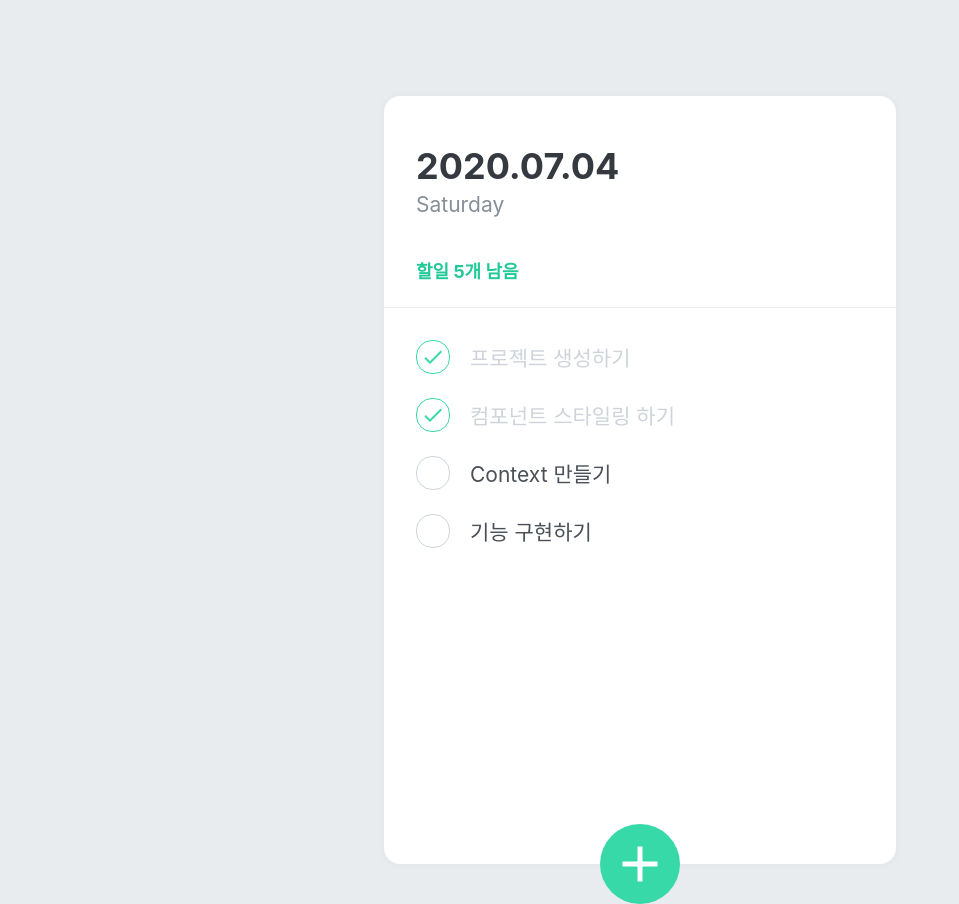
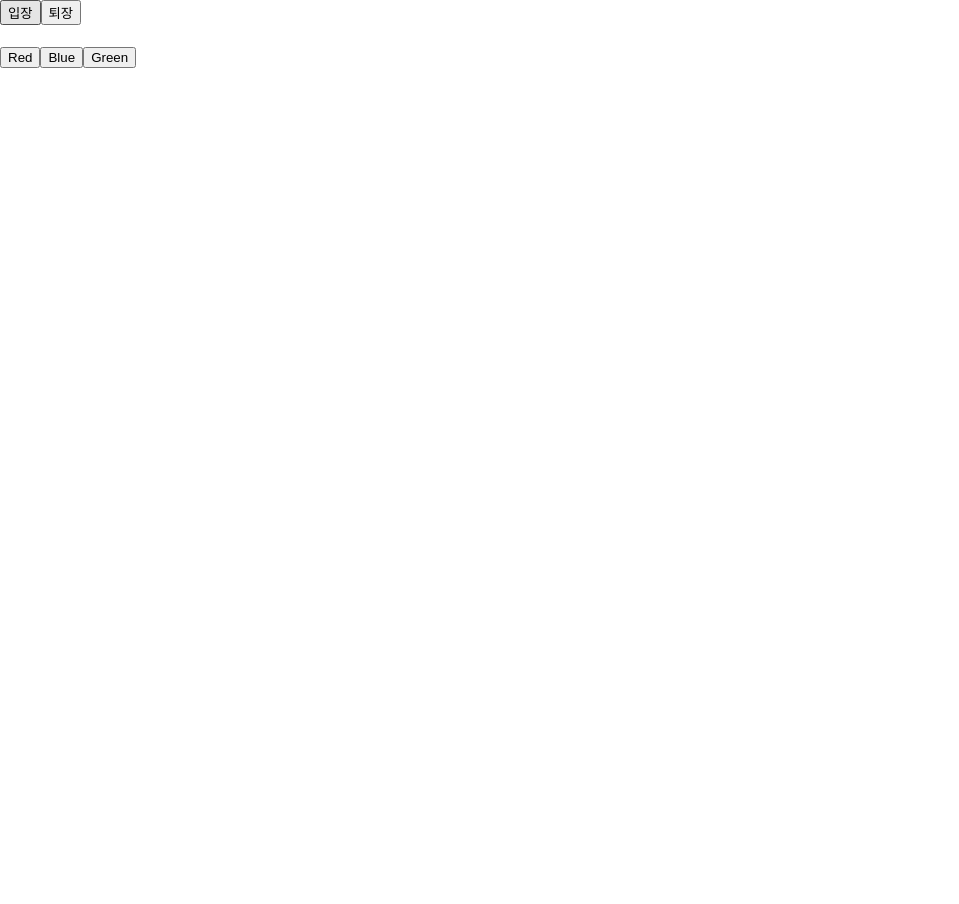
Before and after one commit to ParkDooWon/React-Practice, a React (Create React App) app: page / in a window 1280 px wide. Shown: the whole page, without its empty margins (0-959 px from the left). After the commit the page ends 800 px from the top, so only its background shows below. Built offline with nearby package versions, Linux system fonts and the light colour scheme.

Commit message:
feat: useState 여러개 사용

```diff
--- a/src/App.js
+++ b/src/App.js
@@ -1,27 +1,44 @@
-import React from 'react';
-import { createGlobalStyle } from 'styled-components';
-import TodoTemplate from './components/TodoTemplate';
-import TodoHead from './components/TodoHead';
-import TodoList from "./components/TodoList";
-import TodoCreate from "./components/TodoCreate";
-import {TodoProvider} from "./TodoContext";
+import React, {useState} from 'react';
+// import { createGlobalStyle } from 'styled-components';
+// import TodoTemplate from './components/TodoTemplate';
+// import TodoHead from './components/TodoHead';
+// import TodoList from "./components/TodoList";
+// import TodoCreate from "./components/TodoCreate";
+// import {TodoProvider} from "./TodoContext";
 
-const GlobalStyle = createGlobalStyle`
-    body {
-      background: #e9ecef
-    }
-`;
+// const GlobalStyle = createGlobalStyle`
+//     body {
+//       background: #e9ecef
+//     }
+// `;
+
+function Colors() {
+    const [message, setMessage] = useState('');
+    const [color, setColor] = useState('black');
+
+    return (
+        <div>
+            <button onClick={() => setMessage('Enter')}>입장</button>
+            <button onClick={() => setMessage('Bye!')}>퇴장</button>
+            <h1 style={{color}}>{message}</h1>
+            <button onClick={() => setColor('red')}>Red</button>
+            <button onClick={() => setColor('blue')}>Blue</button>
+            <button onClick={() => setColor('green')}>Green</button>
+        </div>
+    )
+}
 
 function App() {
   return (
-      <TodoProvider>
-        <GlobalStyle/>
-        <TodoTemplate>
-          <TodoHead/>
-          <TodoList/>
-          <TodoCreate/>
-        </TodoTemplate>
-      </TodoProvider>
+      <Colors/>
+      // <TodoProvider>
+      //   <GlobalStyle/>
+      //   <TodoTemplate>
+      //     <TodoHead/>
+      //     <TodoList/>
+      //     <TodoCreate/>
+      //   </TodoTemplate>
+      // </TodoProvider>
   );
 }
 
```
